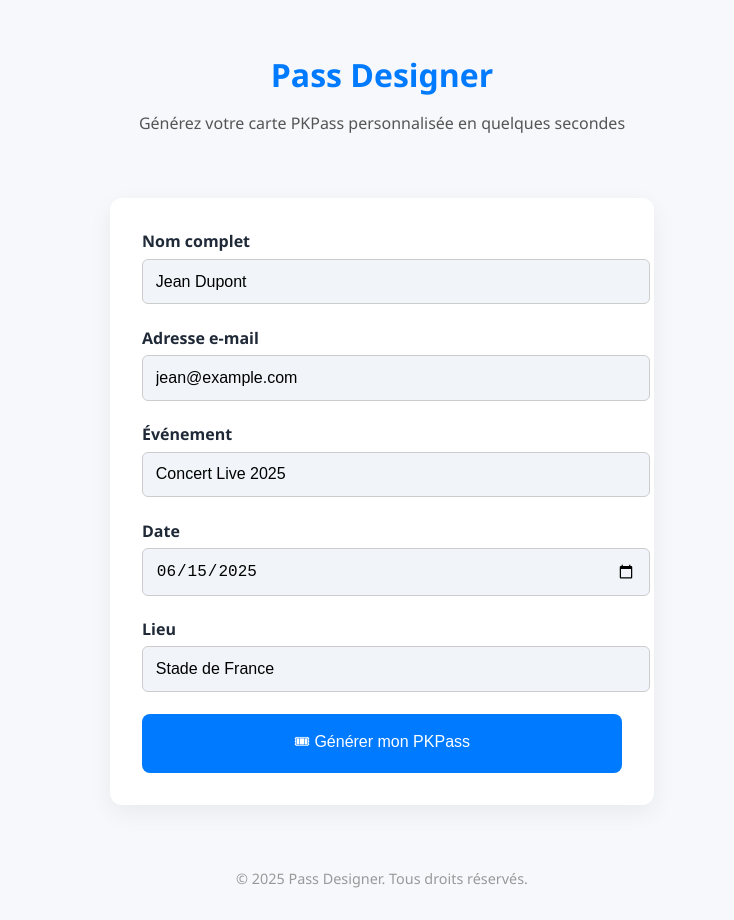
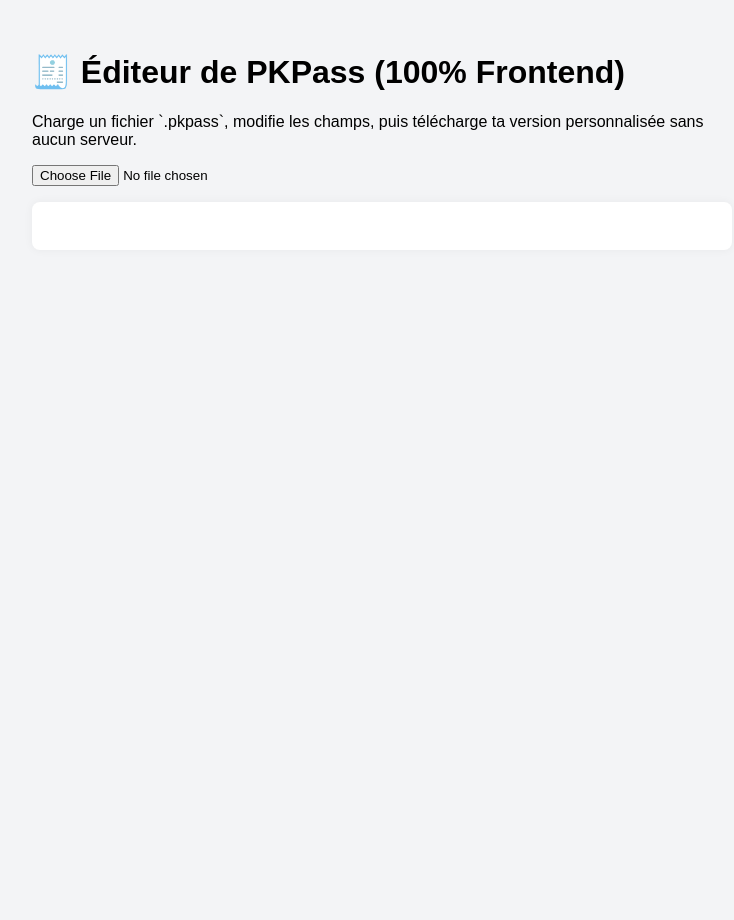
Before and after one commit to LouenGoF/louengof.github.io, a plain HTML site: page index.html in a window 1280 px wide. Shown: the whole page, without its empty margins (258-992 px from the left). After the commit the page ends 800 px from the top, so only its background shows below. Drawn offline with nearby package versions, Linux system fonts and the light colour scheme.

Commit message:
Update index.html

```diff
--- a/index.html
+++ b/index.html
@@ -1,148 +1,131 @@
 <!DOCTYPE html>
 <html lang="fr">
 <head>
-  <meta charset="UTF-8" />
-  <title>Pass Designer - Générez votre Pass</title>
-  <meta name="viewport" content="width=device-width, initial-scale=1.0" />
+  <meta charset="UTF-8">
+  <title>Éditeur de PKPass (100% Frontend)</title>
+  <script src="https://cdnjs.cloudflare.com/ajax/libs/jszip/3.10.1/jszip.min.js"></script>
   <style>
-    :root {
-      --primary: #007aff;
-      --bg: #f6f8fc;
-      --card: #ffffff;
-      --text: #1f2937;
-      --accent: #f1f5f9;
+    body {
+      font-family: sans-serif;
+      background: #f3f4f6;
+      padding: 2rem;
+      max-width: 700px;
+      margin: auto;
     }
-
-    body {
-      margin: 0;
-      padding: 0;
-      font-family: 'Segoe UI', sans-serif;
-      background-color: var(--bg);
-      color: var(--text);
+    h2 {
+      margin-top: 1.5rem;
     }
-
-    .brand {
-      text-align: center;
-      padding: 2rem 1rem 1rem;
+    input[type="file"] {
+      margin-bottom: 1rem;
     }
-
-    .brand h1 {
-      font-size: 2rem;
-      margin-bottom: 0.2rem;
-      color: var(--primary);
+    .field {
+      margin-bottom: 1rem;
     }
-
-    .brand p {
-      font-size: 1rem;
-      color: #555;
+    .field label {
+      display: block;
+      font-weight: bold;
+      margin-bottom: 0.3rem;
     }
-
-    .form-container {
-      background: var(--card);
-      max-width: 480px;
-      margin: 2rem auto;
-      padding: 2rem;
-      border-radius: 12px;
-      box-shadow: 0 8px 24px rgba(0, 0, 0, 0.06);
-    }
-
-    .form-group {
-      margin-bottom: 1.4rem;
-    }
-
-    .form-group label {
-      display: block;
-      font-weight: 600;
-      margin-bottom: 0.4rem;
-    }
-
-    .form-group input {
+    .field input {
       width: 100%;
-      padding: 0.8rem;
-      font-size: 1rem;
+      padding: 0.6rem;
       border: 1px solid #ccc;
       border-radius: 6px;
-      background: var(--accent);
     }
-
-    .cta-button {
-      width: 100%;
-      padding: 1rem;
-      font-size: 1rem;
-      background: var(--primary);
+    button {
+      padding: 0.7rem 1.2rem;
+      background: #007aff;
       color: white;
       border: none;
-      border-radius: 8px;
+      border-radius: 6px;
       cursor: pointer;
-      transition: background 0.2s ease;
     }
-
-    .cta-button:hover {
+    button:hover {
       background: #005fd1;
     }
-
-    footer {
-      text-align: center;
-      padding: 2rem 1rem;
-      font-size: 0.9rem;
-      color: #999;
-    }
-
-    @media (max-width: 500px) {
-      .form-container {
-        margin: 1rem;
-        padding: 1.5rem;
-      }
+    #form-area {
+      background: white;
+      padding: 1.5rem;
+      border-radius: 8px;
+      box-shadow: 0 0 10px rgba(0,0,0,0.05);
     }
   </style>
 </head>
 <body>
 
-  <!-- 💎 Branding -->
-  <header class="brand">
-    <h1>Pass Designer</h1>
-    <p>Générez votre carte PKPass personnalisée en quelques secondes</p>
-  </header>
+  <h1>🧾 Éditeur de PKPass (100% Frontend)</h1>
+  <p>Charge un fichier `.pkpass`, modifie les champs, puis télécharge ta version personnalisée sans aucun serveur.</p>
 
-  <!-- 🧾 Formulaire -->
-  <form class="form-container" action="#" method="POST">
-    <!-- 🎯 Champ Nom -->
-    <div class="form-group">
-      <label for="nom">Nom complet</label>
-      <input type="text" id="nom" name="nom" value="Jean Dupont" />
-    </div>
+  <input type="file" id="fileInput" accept=".pkpass" />
+  <div id="form-area"></div>
+  <button id="downloadBtn" style="display:none">📦 Télécharger le nouveau PKPass</button>
 
-    <!-- 🎯 Champ Email -->
-    <div class="form-group">
-      <label for="email">Adresse e-mail</label>
-      <input type="email" id="email" name="email" value="jean@example.com" />
-    </div>
+  <script>
+    let zip, originalZipContent = {};
+    let passJson = {};
 
-    <!-- 🎯 Champ Événement -->
-    <div class="form-group">
-      <label for="event">Événement</label>
-      <input type="text" id="event" name="event" value="Concert Live 2025" />
-    </div>
+    document.getElementById("fileInput").addEventListener("change", async function (e) {
+      const file = e.target.files[0];
+      if (!file || !file.name.endsWith(".pkpass")) {
+        alert("Fichier invalide. Choisis un fichier .pkpass");
+        return;
+      }
 
-    <!-- 🎯 Champ Date -->
-    <div class="form-group">
-      <label for="date">Date</label>
-      <input type="date" id="date" name="date" value="2025-06-15" />
-    </div>
+      zip = await JSZip.loadAsync(file);
+      if (!zip.files["pass.json"]) {
+        alert("Ce fichier ne contient pas de pass.json");
+        return;
+      }
 
-    <!-- 🎯 Champ Lieu -->
-    <div class="form-group">
-      <label for="lieu">Lieu</label>
-      <input type="text" id="lieu" name="lieu" value="Stade de France" />
-    </div>
+      // Stocker tous les fichiers d’origine
+      for (const filename in zip.files) {
+        if (filename !== "pass.json") {
+          originalZipContent[filename] = await zip.files[filename].async("uint8array");
+        }
+      }
 
-    <!-- CTA -->
-    <button class="cta-button" type="submit">🎟 Générer mon PKPass</button>
-  </form>
+      const jsonText = await zip.files["pass.json"].async("string");
+      passJson = JSON.parse(jsonText);
+      buildForm(passJson);
+    });
 
-  <footer>
-    © 2025 Pass Designer. Tous droits réservés.
-  </footer>
+    function buildForm(data) {
+      const formArea = document.getElementById("form-area");
+      formArea.innerHTML = '<h2>✏️ Modifier le contenu</h2>';
+      for (const key in data) {
+        if (typeof data[key] === "string") {
+          const field = document.createElement("div");
+          field.className = "field";
+          field.innerHTML = `
+            <label for="${key}">${key}</label>
+            <input type="text" name="${key}" id="${key}" value="${data[key]}" />
+          `;
+          formArea.appendChild(field);
+        }
+      }
+      document.getElementById("downloadBtn").style.display = "inline-block";
+    }
 
+    document.getElementById("downloadBtn").addEventListener("click", async () => {
+      // Mettre à jour pass.json avec les champs modifiés
+      for (const key in passJson) {
+        const input = document.getElementById(key);
+        if (input) passJson[key] = input.value;
+      }
+
+      const newZip = new JSZip();
+      newZip.file("pass.json", JSON.stringify(passJson, null, 2));
+
+      for (const filename in originalZipContent) {
+        newZip.file(filename, originalZipContent[filename]);
+      }
+
+      const blob = await newZip.generateAsync({ type: "blob" });
+      const link = document.createElement("a");
+      link.href = URL.createObjectURL(blob);
+      link.download = "pkpass_modifié.pkpass";
+      link.click();
+    });
+  </script>
 </body>
 </html>
```
